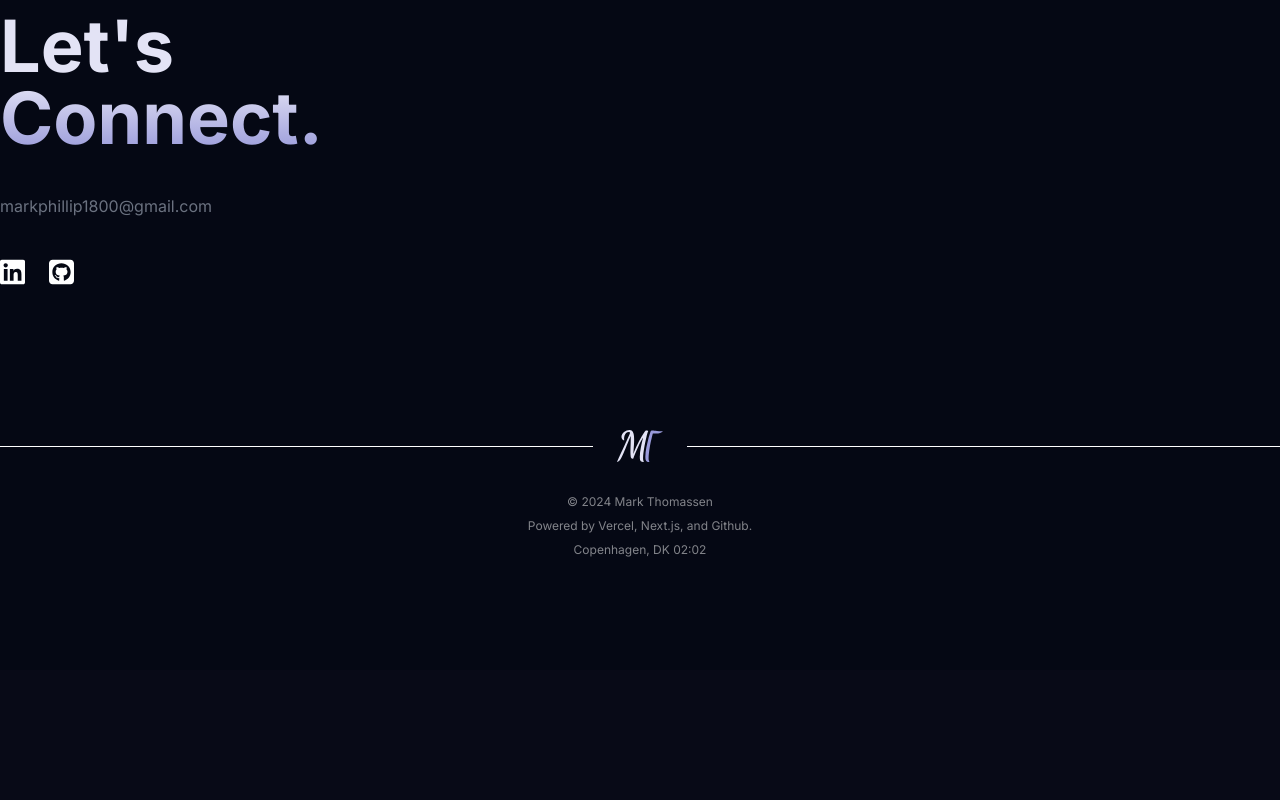
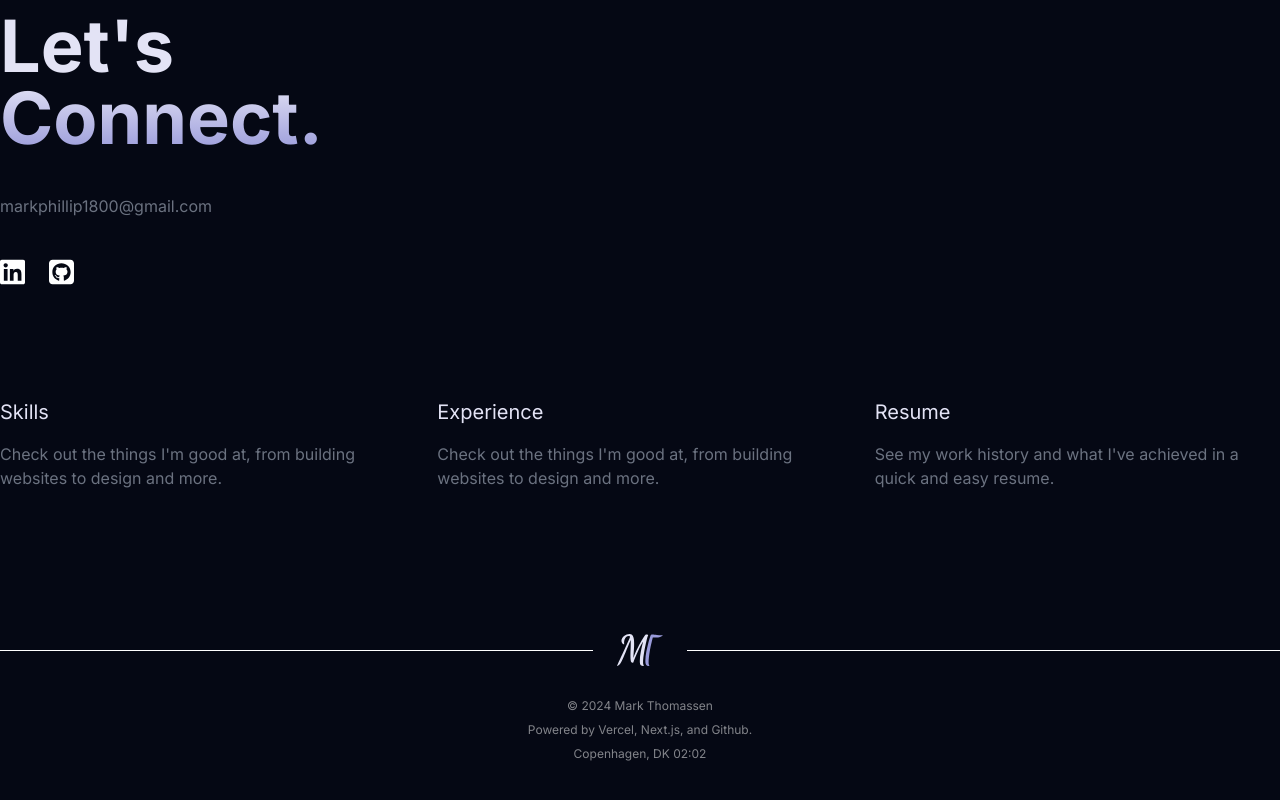
Before and after one commit to Mark424e/portfolio_2024, a Next.js app: page / in a window 1280 px wide. Shown: the part 7673-8473 px from the top of the page. Before the commit the page ends 8343 px from the top, so only its background shows below. Built offline with nearby package versions, Linux system fonts and the light colour scheme.

Commit message:
added nav links to footer

```diff
--- a/app/_components/footer.js
+++ b/app/_components/footer.js
@@ -11,7 +11,7 @@ gsap.registerPlugin(ScrollToPlugin);
 
 export const Footer = () => {
   const handleScrollTo = (target) => {
-    gsap.to(window, { duration: 1, scrollTo: target, ease: "power2.inOut" });
+    gsap.to(window, { duration: 1, scrollTo: {y: target, offsetY: -200}, ease: "power2.inOut" });
   };
 
   return (
@@ -36,7 +36,7 @@ export const Footer = () => {
           </div>
           <div>
             <ul className="flex gap-6">
-              <li>
+              <li className="transition hover:scale-125">
                 <a
                   href="https://www.linkedin.com/in/markphillip1800/"
                   target="_blank"
@@ -49,7 +49,7 @@ export const Footer = () => {
                   />
                 </a>
               </li>
-              <li>
+              <li className="transition hover:scale-125">
                 <a href="https://github.com/Mark424e" target="_blank">
                   <Image
                     src="/github.svg"
@@ -61,6 +61,39 @@ export const Footer = () => {
               </li>
             </ul>
           </div>
+        </div>
+        <div>
+          <nav>
+            <ul className="grid grid-cols-2 sm:grid-cols-3 md:grid-cols-2 lg:grid-cols-3 gap-8">
+              <li>
+                <button onClick={() => handleScrollTo("#skills")} className="text-left grid space-y-4">
+                  <span className="text-xl">Skills</span>
+                  <span className="hidden md:block text-gray-500">
+                    Check out the things I'm good at, from building websites to
+                    design and more.
+                  </span>
+                </button>
+              </li>
+              <li>
+                <button onClick={() => handleScrollTo("#work")} className="text-left grid space-y-4">
+                  <span className="text-xl">Experience</span>
+                  <span className="hidden md:block text-gray-500">
+                    Check out the things I'm good at, from building websites to
+                    design and more.
+                  </span>
+                </button>
+              </li>
+              <li>
+                <button onClick={() => handleScrollTo("#resume")} className="text-left grid space-y-4">
+                  <span className="text-xl">Resume</span>
+                  <span className="hidden md:block text-gray-500">
+                    See my work history and what I've achieved in a quick and
+                    easy resume.
+                  </span>
+                </button>
+              </li>
+            </ul>
+          </nav>
         </div>
         <div>
           <div className="py-8 flex justify-center items-center">
```
